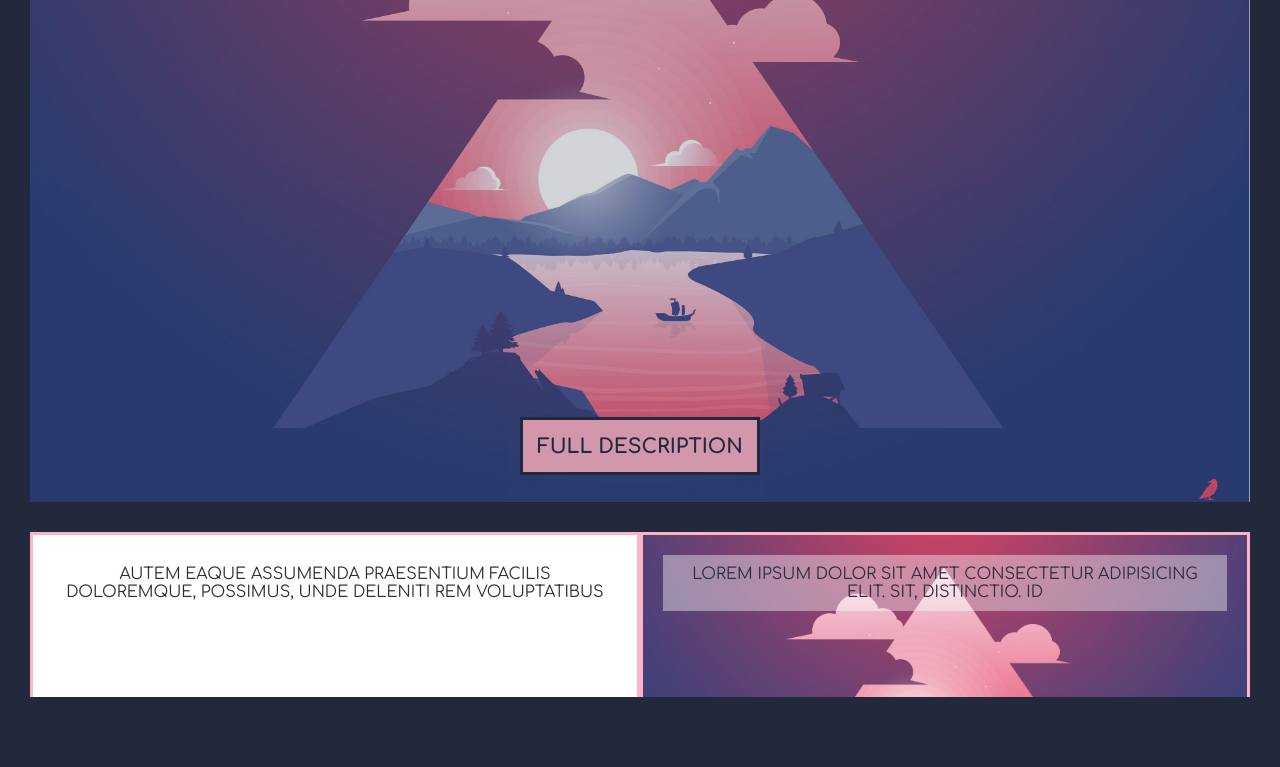
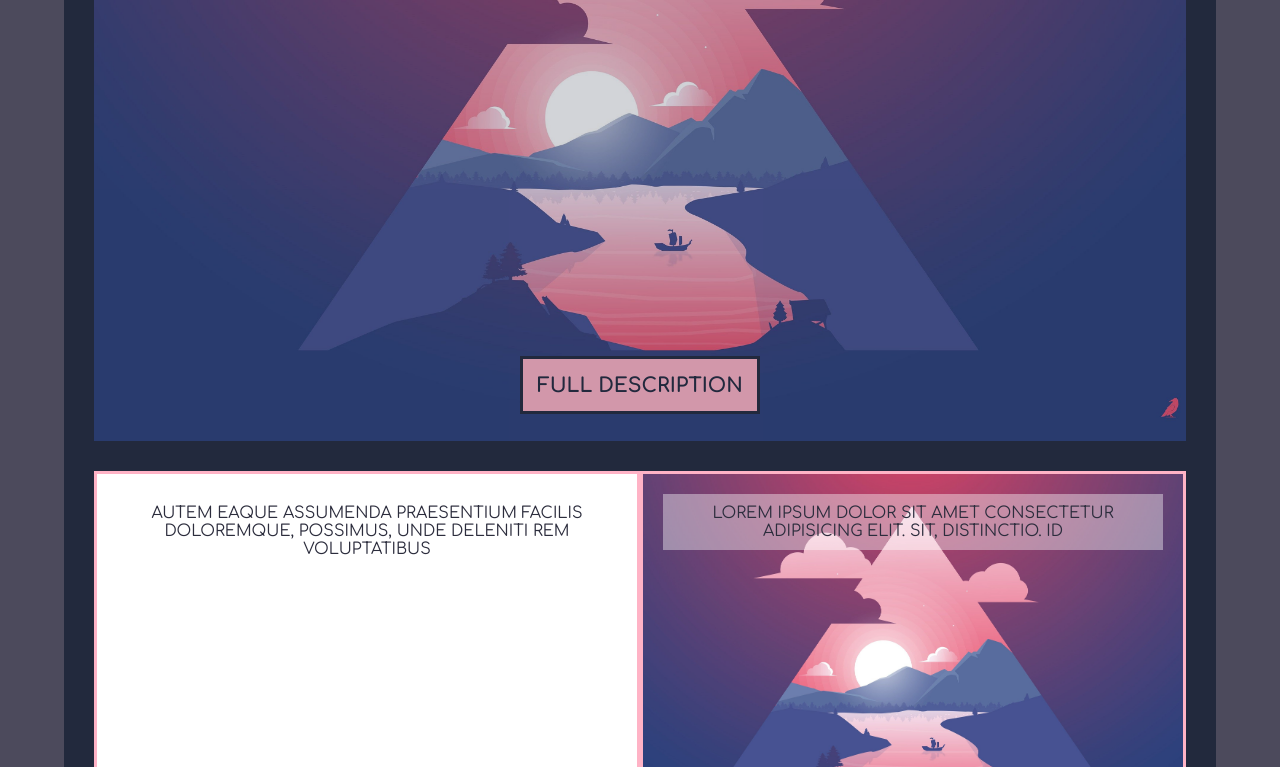
Before and after one commit to KushalGaiwala/kushalGaiwala, a plain HTML site: page index.html in a window 1280 px wide. Shown: the part 320-1087 px from the top of the page. Drawn offline with Linux system fonts and the light colour scheme; a web font is replaced by a local one.

Commit message:
Update style.css

```diff
--- a/style.css
+++ b/style.css
@@ -235,7 +235,7 @@ nav{
 }
 
 @media only screen and (max-width: 900px)
-, (orientation: landscape){
+and (orientation: landscape){
     .container{
         width: 100%;
     }
```
